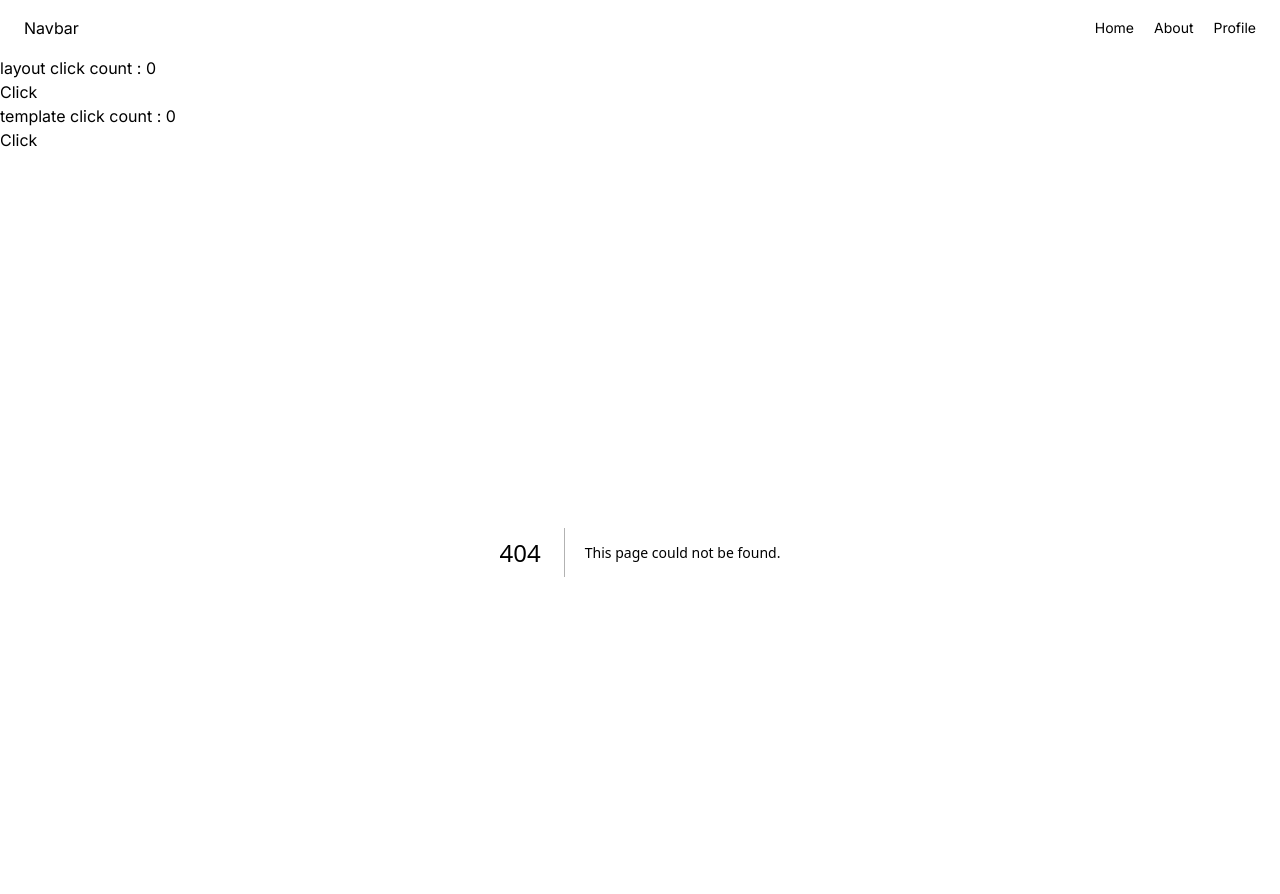
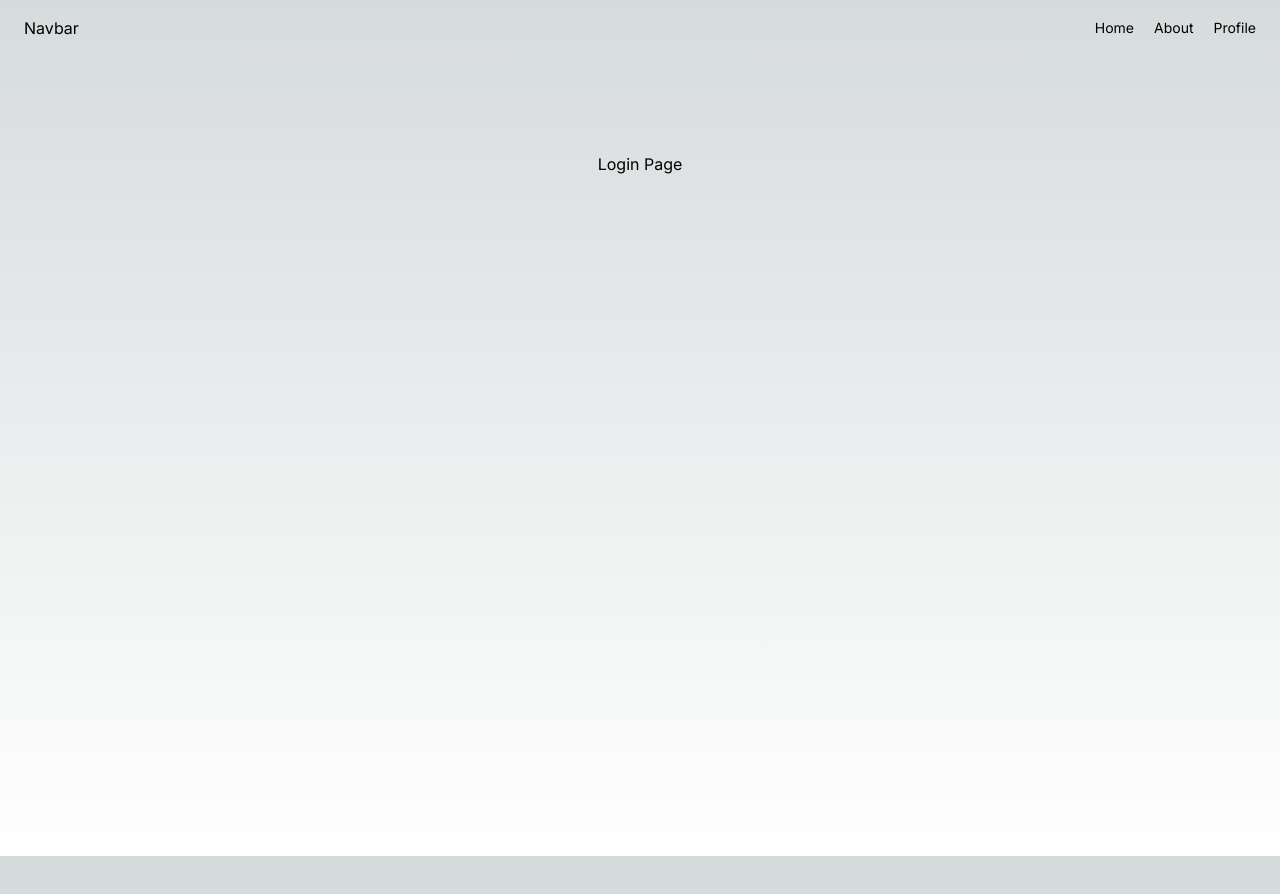
Before and after one commit to hikmahabdillah/next-app-router, a Next.js app: page /login in a window 1280 px wide. Before the commit this address had no page. Shown: the top 894 px of the page. After the commit the page ends 856 px from the top, so only its background shows below. Built offline with nearby package versions, Linux system fonts and the light colour scheme.

Commit message:
implementation route groups

```diff
--- /dev/null
+++ b/src/app/(auth)/login/page.tsx
@@ -0,0 +1,7 @@
+export default function LoginPage() {
+  return(
+    <div className="flex min-h-screen flex-col items-center justify-between p-24">
+      Login Page
+    </div>
+  );
+}
--- /dev/null
+++ b/src/app/(auth)/register/page.tsx
@@ -0,0 +1,7 @@
+export default function RegisterPage() {
+  return(
+    <div className="flex min-h-screen flex-col items-center justify-between p-24">
+      Register Page
+    </div>
+  );
+}
--- a/src/app/layout.tsx
+++ b/src/app/layout.tsx
@@ -23,8 +23,8 @@ export default function RootLayout({
     <html lang="en">
       <body className={inter.className}>
         <Navbar/>
-        <p>layout click count : {state}</p>
-        <button onClick={() => setState(state + 1)}>Click</button>
+        {/* <p>layout click count : {state}</p>
+        <button onClick={() => setState(state + 1)}>Click</button> */}
         {children}
       </body>
     </html>
--- a/src/app/template.tsx
+++ b/src/app/template.tsx
@@ -5,8 +5,8 @@ export default function Template({ children }: { children: React.ReactNode }) {
   const [state, setState] = useState(0);
   return (
     <div>
-      <p>template click count : {state}</p>
-      <button onClick={() => setState(state + 1)}>Click</button>
+      {/* <p>template click count : {state}</p>
+      <button onClick={() => setState(state + 1)}>Click</button> */}
       {children}
     </div>
   );
```
